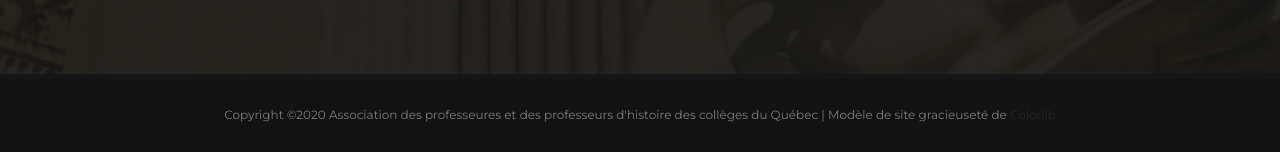
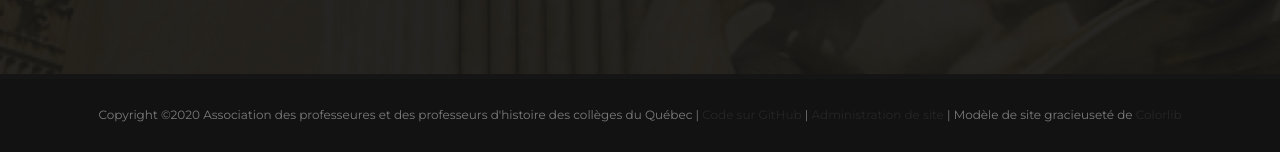
Before and after one commit to aphcq-association/site-web, a Jekyll site: the page built from docs/index.html, in a window 1280 px wide. Shown: the part 1693-1845 px from the top of the page. Built offline with Jekyll 4.4.1, drawn with Linux system fonts in a browser that asks for light colours.

Commit message:
guide administratif

```diff
--- a/docs/_includes/footer.html
+++ b/docs/_includes/footer.html
@@ -50,12 +50,18 @@
     </div><!-- .container -->
   </div><!-- .footer-widgets -->
 
+  {% if page.relative_path %}
+    {% capture edit %}edit/master/docs/{{ page.relative_path }}{% endcapture %}
+  {% else %}
+    {% assign edit = "tree/master/docs" %}
+  {% endif %}
+
   <div class="footer-bar">
     <div class="container">
       <div class="row">
         <div class="col-12">
           <p class="m-0"><!-- Link back to Colorlib can't be removed. Template is licensed under CC BY 3.0. -->
-Copyright &copy;<script>document.write(new Date().getFullYear());</script> {{ site.copyright_holder }} | Modèle de site gracieuseté de <a href="https://colorlib.com" target="_blank">Colorlib</a>
+Copyright &copy;<script>document.write(new Date().getFullYear());</script> {{ site.copyright_holder }} | <a href="https://github.com/aphcq-association/site-web/{{ edit }}">Code sur GitHub</a> | <a href="/guide-admin.html">Administration de site</a> | Modèle de site gracieuseté de <a href="https://colorlib.com" target="_blank">Colorlib</a>
 <!-- Link back to Colorlib can't be removed. Template is licensed under CC BY 3.0. --></p>
         </div><!-- .col-12 -->
       </div><!-- .row -->
--- a/docs/style.css
+++ b/docs/style.css
@@ -4,6 +4,11 @@
 
 a.no-underline:hover {
   text-decoration: none;
+}
+
+.footer-bar a:hover,
+.footer-bar a:visited {
+  color: #7b7b7b;
 }
 
 /** ORIGINAL **/
```
Also changed, not shown: 2 other files.
